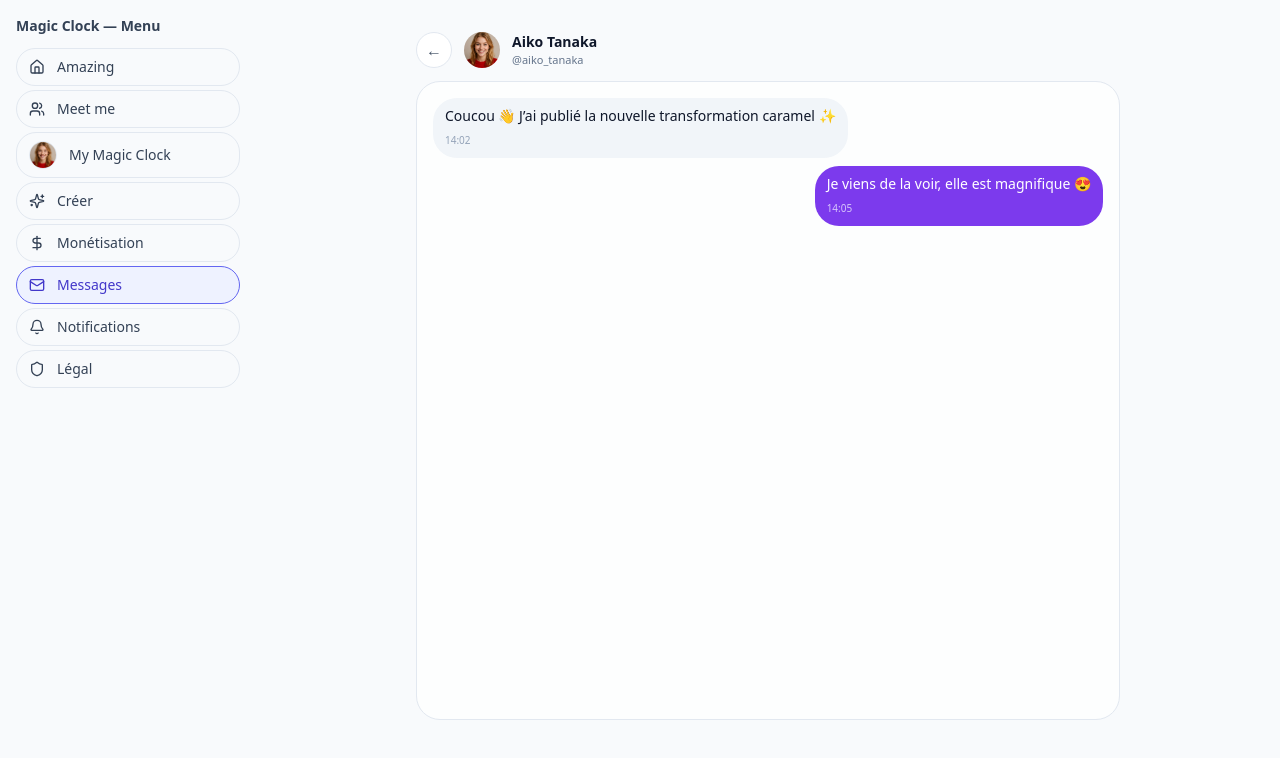
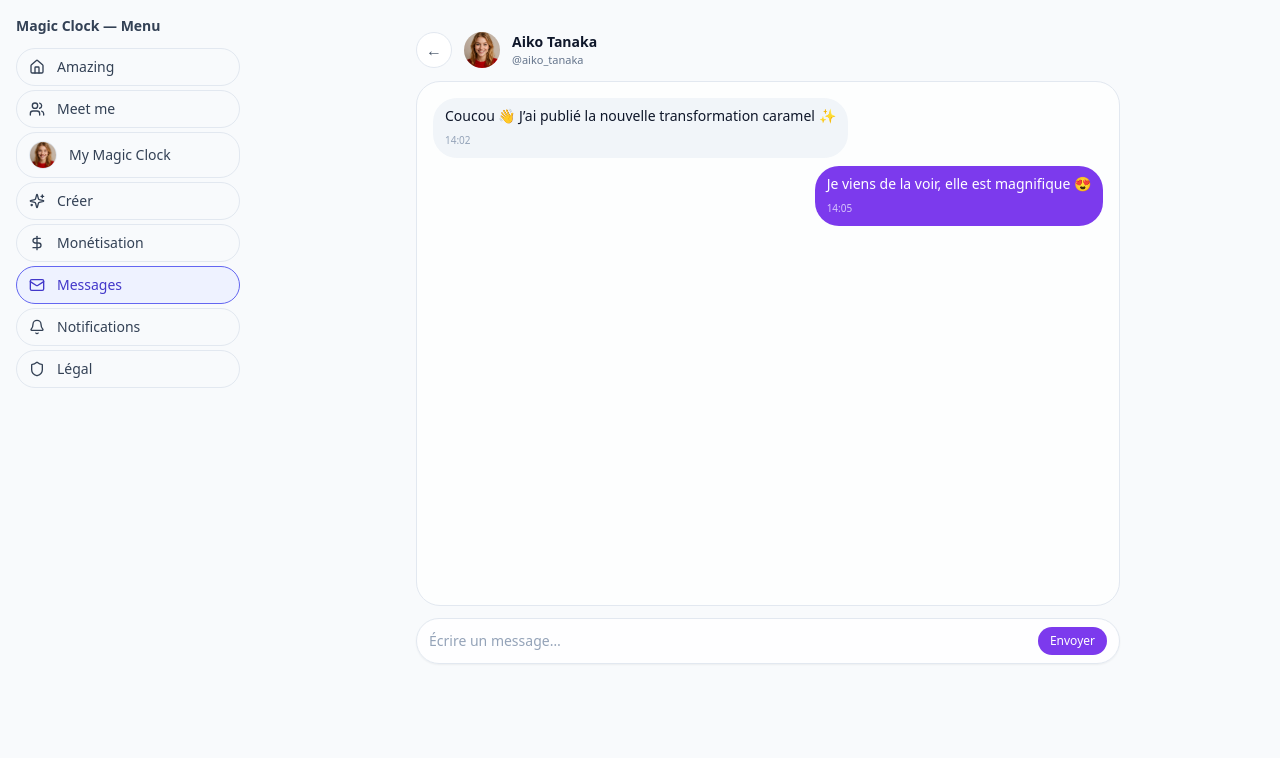
Before and after one commit to welcome-magic-clock/magic-clock-web-mvp, a Next.js app: page /messages/aiko in a window 1280 px wide. Shown: the top 758 px of the page. Built offline with nearby package versions, Linux system fonts and the light colour scheme.

Commit message:
Create page.tsx

```diff
--- /dev/null
+++ b/app/messages/aiko/page.tsx
@@ -0,0 +1,29 @@
+// app/messages/aiko/page.tsx
+import ChatThread, { ChatMeta, ChatMessage } from "../_ChatThread";
+
+const meta: ChatMeta = {
+  id: "aiko",
+  name: "Aiko Tanaka",
+  handle: "@aiko_tanaka",
+  avatarType: "photo",
+  avatarUrl: "/creators/aiko-tanaka.jpeg",
+};
+
+const initialMessages: ChatMessage[] = [
+  {
+    id: 1,
+    from: "them",
+    text: "Coucou 👋 J’ai publié la nouvelle transformation caramel ✨",
+    time: "14:02",
+  },
+  {
+    id: 2,
+    from: "me",
+    text: "Je viens de la voir, elle est magnifique 😍",
+    time: "14:05",
+  },
+];
+
+export default function AikoThreadPage() {
+  return <ChatThread meta={meta} initialMessages={initialMessages} />;
+}
```
